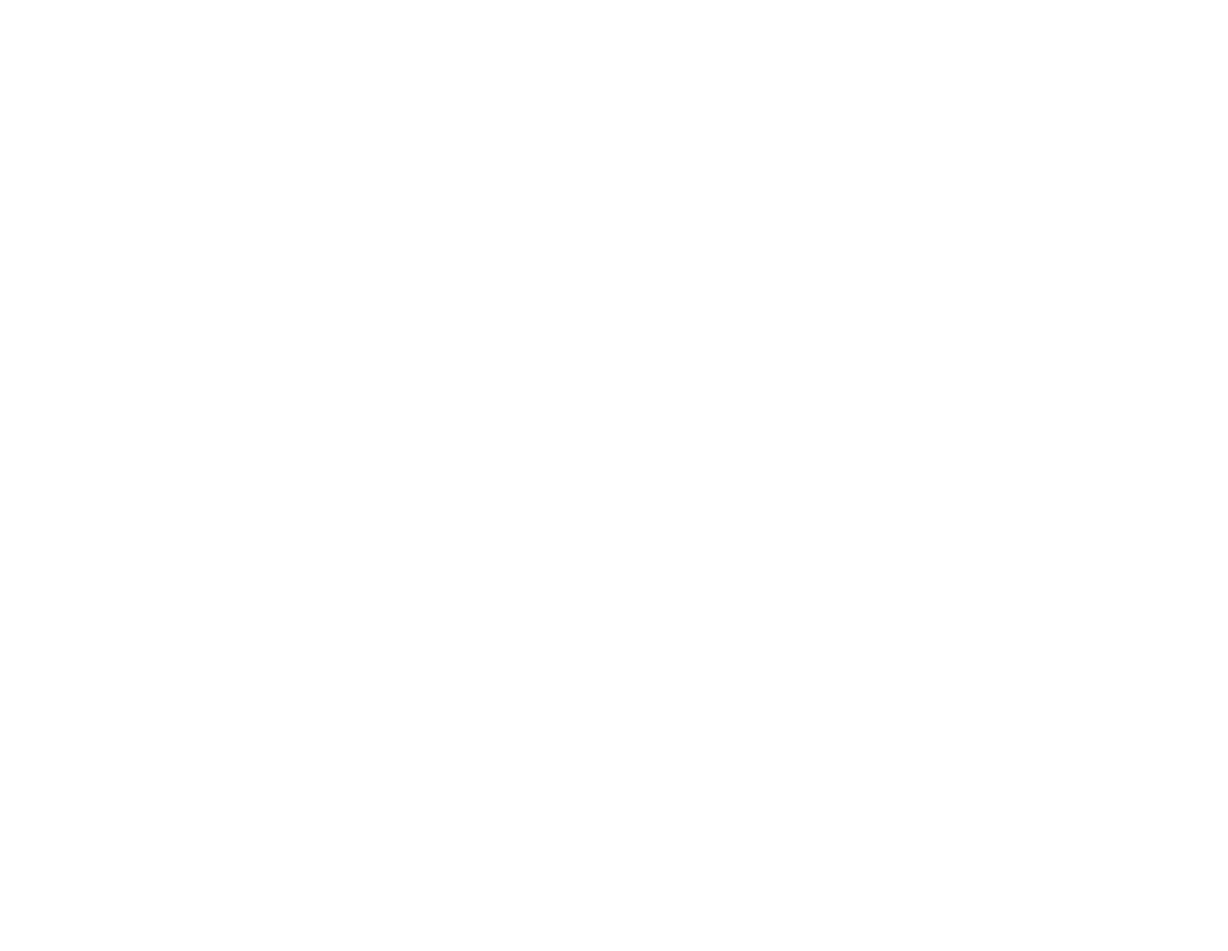
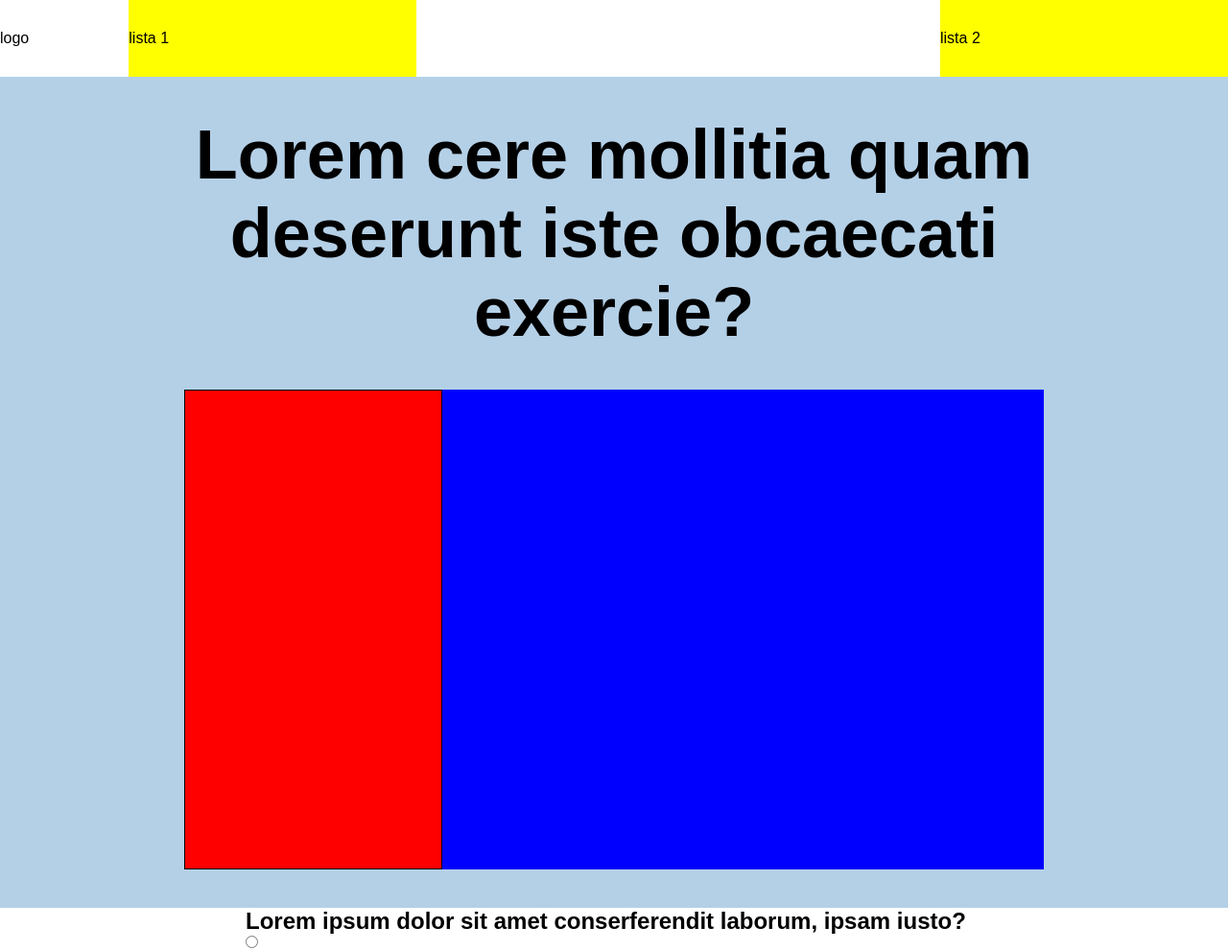
Before and after one commit to Leograzioli/htmlcss-dropbox, a plain HTML site: page index.html in a window 1280 px wide. Shown: the top 991 px of the page at 96% size. Before the commit the page ends 800 px from the top, so only its background shows below. Drawn offline with Linux system fonts and the light colour scheme.

Commit message:
finito header,  prima e seconda section

```diff
--- a/css/style.css
+++ b/css/style.css
@@ -7,3 +7,91 @@
 html {
     font-family: sans-serif;
 }
+
+/* comumn */
+.flexbox {
+    display: flex;
+}
+
+.bg-lghblue {
+    background-color: #b4d0e7;
+}
+
+.container {
+    width: 60%;
+    margin: 0 auto;
+}
+
+/* header navigation  */
+header {
+    position: fixed;
+    top: 0;
+    right: 0;
+    left: 0;
+    height: 80px;
+    background-color: white;
+}
+
+.header-ct {
+    line-height: 80px;
+}
+
+nav {
+    width: 100%;
+    justify-content: space-between;
+    line-height: 80px;
+}
+
+.header-nav {
+    background-color: yellow;
+    width: 300px;
+}
+
+.header-logo {
+    width: 150px;
+}
+
+/* MAIN  */
+/* jumbotron content  */
+main {
+    margin-top: 80px;
+}
+.main-container {
+    margin: 0 auto;
+    width: 70%;
+    padding-bottom: 40px;
+}
+
+.main-container h1 {
+    padding: 40px 0;
+    text-align: center;
+    font-size: 4.5rem;
+}
+
+.mainct-col {
+    background-color: red;
+    width: 30%;
+    height: 500px;
+    border: 1px solid black;
+}
+
+.mainct-col-img {
+    background-color: blue;
+    width: 70%;
+}
+
+/* other sections content  */
+
+.col {
+    background-color: red;
+    width: calc(100% / 3);
+    border: 1px solid black;
+    height: 800px;
+}
+
+.col-bottom {
+    margin: 20px 0 60px;
+    width: 100%;
+    height: 200px;
+    background-color: red;
+}
--- a/index.html
+++ b/index.html
@@ -10,5 +10,50 @@
 </head>
 <body>
 
+    <!-- header start -->
+    <header>
+        <div class="header-ct flexbox">
+            <div class="header-logo">logo</div>
+            <nav class="flexbox">
+                <div class="header-nav">lista 1</div>
+                <div class="header-nav">lista 2</div>
+            </nav>
+        </div>
+    </header>
+
+    <!-- main start  -->
+    <main>
+
+        <!-- first section  -->
+        <section class="bg-lghblue">
+            <div class="main-container">
+                <h1>
+                Lorem cere mollitia quam deserunt iste obcaecati exercie?</h1>
+
+                <div class="row flexbox">
+                    <div class="mainct-col"></div>
+                    <div class="mainct-col-img"></div>
+                </div>
+            </div>
+        </section>
+
+        <!-- second section  -->
+        <section>
+            <div class="container">
+                <h2>Lorem ipsum dolor sit amet conserferendit laborum, ipsam iusto?</h2>
+                <input type="radio">
+                <div class="row flexbox">
+                    <div class="col"></div>
+                    <div class="col"></div>
+                    <div class="col"></div>
+                </div>
+                <div class="col-bottom"></div>
+            </div>
+        </section>
+    </main>
+
+    <!-- footer start  -->
+    <footer></footer>
+
 </body>
 </html>
```
